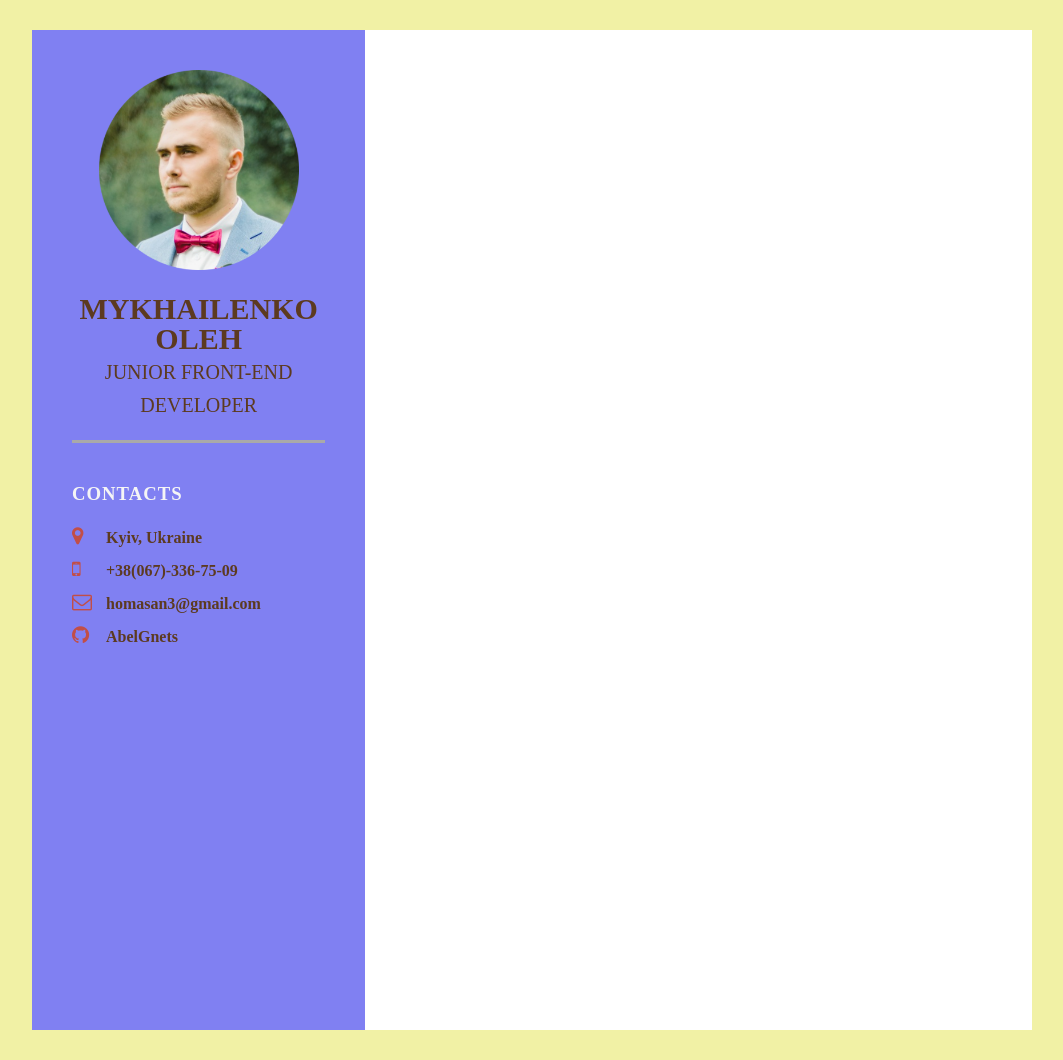
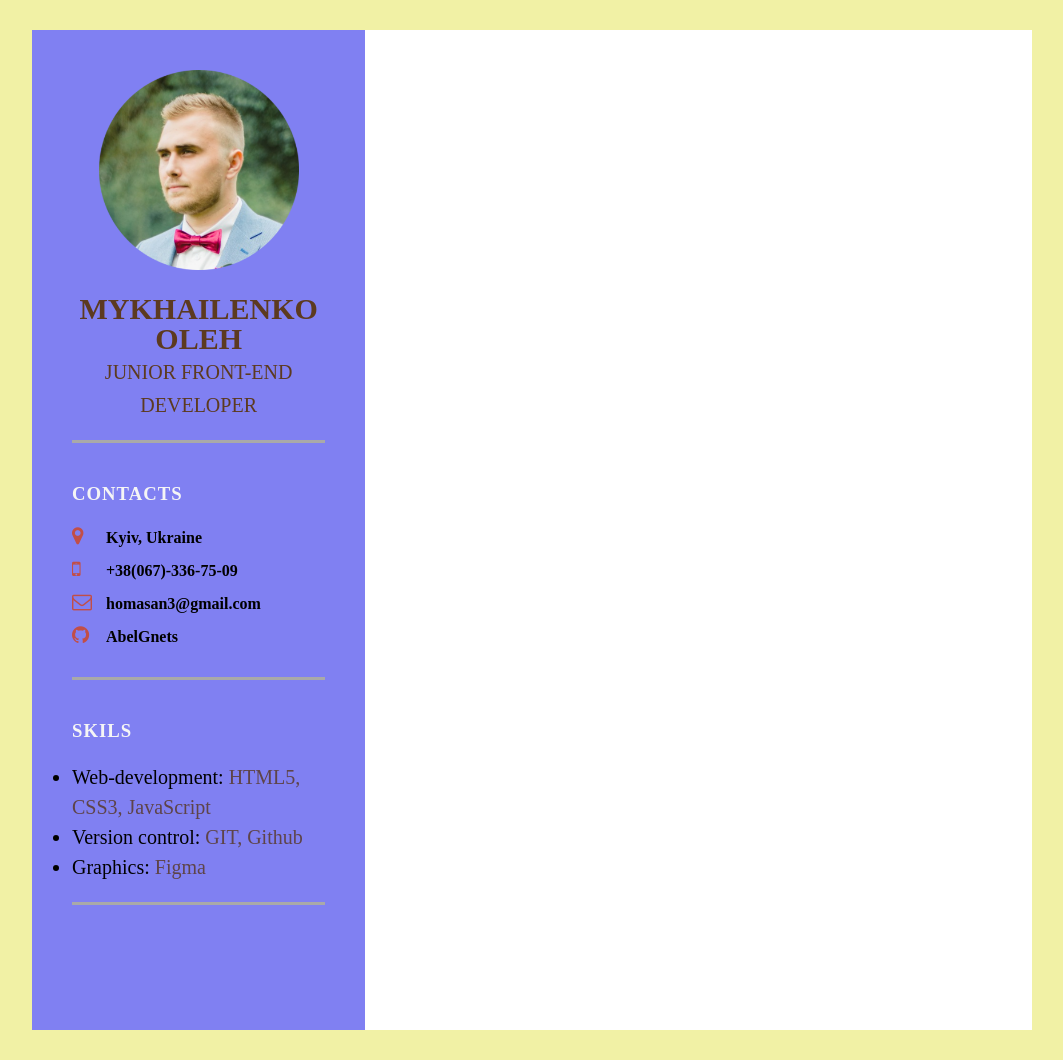
Before and after one commit to AbelGnets/rsschool-cv, a plain HTML site: page index.html in a window 1280 px wide. Shown: the whole page, without its empty margins (108-1171 px from the left). Drawn offline with Linux system fonts and the light colour scheme.

Commit message:
refactor: change file index and style

```diff
--- a/index.html
+++ b/index.html
@@ -40,6 +40,15 @@
                 </ul>
             </div>
 
+            <div class="contacntInfo_skils">
+                <h3 class="left_title">Skils</h3>
+                <ul class="Text_skils">
+                    <li>Web-development: <span class="small_skils">HTML5, CSS3, JavaScript</span></li>
+                    <li>Version control: <span class="small_skils">GIT, Github</span></li>
+                    <li>Graphics: <span class="small_skils">Figma</span></li>
+                </ul>
+            </div>
+
         </div>
 
         <div class="right-hand_side"></div>
--- a/style.css
+++ b/style.css
@@ -56,6 +56,8 @@ body {
 
 .contacntInfo {
     padding-top: 40px;
+    padding-bottom: 20px;
+    border-bottom: 3px solid darkgray;
 }
 
 .left_title {
@@ -85,8 +87,26 @@ body {
 }
 
 .contacntInfo ul li span {
-    color: rgb(92, 58, 32);
+    color: black;
     font-weight: 600;
+}
+
+.contacntInfo_skils {
+    padding-top: 40px;
+    padding-bottom: 20px;
+    border-bottom: 3px solid darkgray;
+}
+
+.Text_skils {
+    display: inline-block;
+    font-size: 20px;
+    font-weight: 300;
+    line-height: 30px;
+    color: black;
+}
+
+.small_skils {
+    color: rgba(85, 53, 30, 0.8);
 }
 
 .container .right-hand_side {
```
Also changed, not shown: 1 other file.
